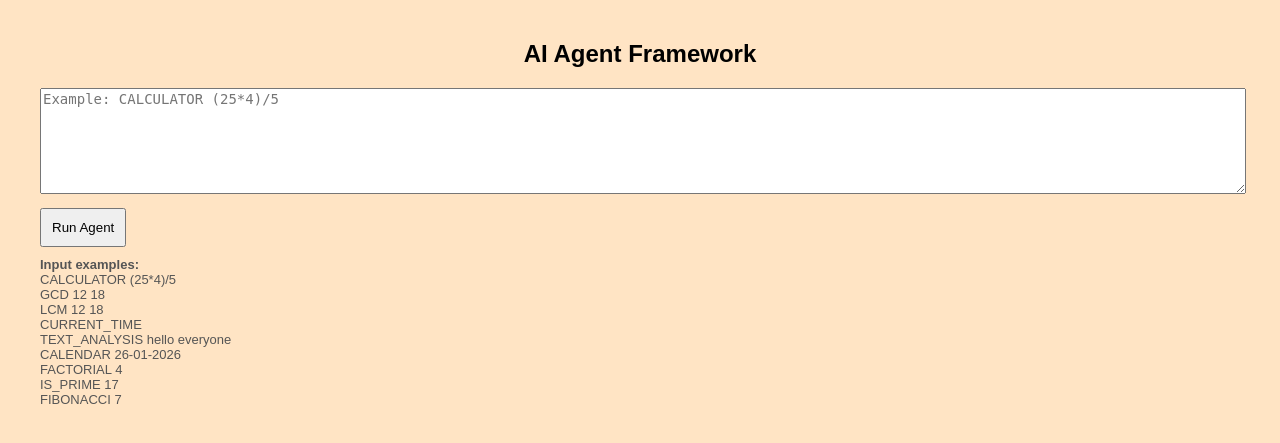
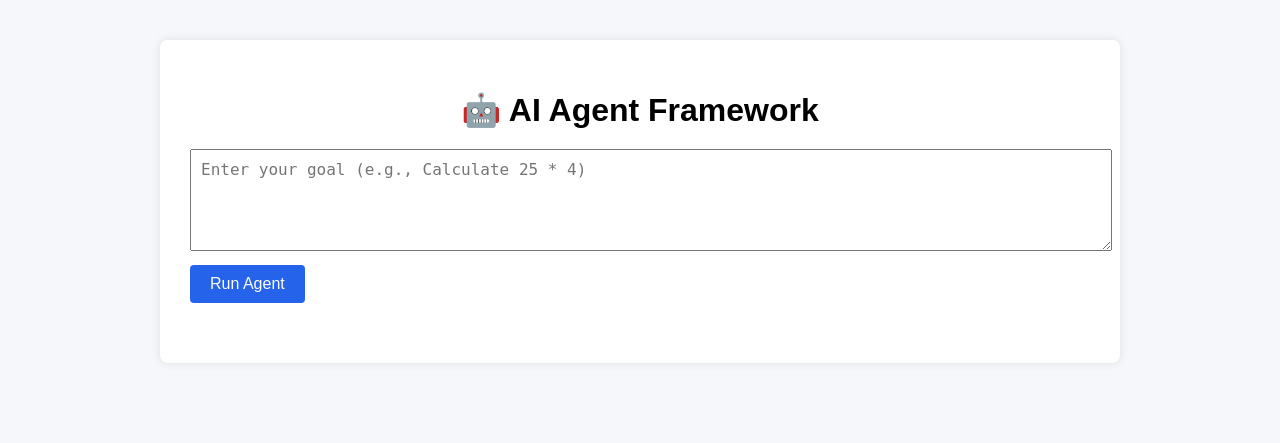
Before and after one commit to donthi-nishitha-4/ai-agent-system, a Flask app: page / in a window 1280 px wide. Shown: the top 443 px of the page. Run offline with Flask 3, Linux system fonts and the light colour scheme.

Commit message:
Update index.html

```diff
--- a/ai-agent-framework/templates/index.html
+++ b/ai-agent-framework/templates/index.html
@@ -1,68 +1,155 @@
 <!DOCTYPE html>
-<html>
+<html lang="en">
 <head>
+    <meta charset="UTF-8">
     <title>AI Agent Framework</title>
+    <meta name="viewport" content="width=device-width, initial-scale=1">
+
     <style>
-    body { font-family: Arial; margin: 40px;background-color: bisque; }
-    textarea { width: 100%; height: 100px; font-size: 14px; }
-    button { padding: 10px; margin-top: 10px; }
-    pre { background: bisque; padding: 10px; white-space: pre-wrap; }
-    .hint { color: #555; font-size: 13px; margin-top: 10px; }
-    h2{ text-align:center; }
+        body {
+            font-family: Arial, sans-serif;
+            background: #f5f7fa;
+            margin: 0;
+            padding: 0;
+        }
+
+        .container {
+            max-width: 900px;
+            margin: 40px auto;
+            background: #ffffff;
+            padding: 30px;
+            border-radius: 8px;
+            box-shadow: 0 0 10px rgba(0,0,0,0.1);
+        }
+
+        h1 {
+            text-align: center;
+            margin-bottom: 20px;
+        }
+
+        textarea {
+            width: 100%;
+            height: 80px;
+            padding: 10px;
+            font-size: 16px;
+        }
+
+        button {
+            margin-top: 10px;
+            padding: 10px 20px;
+            font-size: 16px;
+            background-color: #2563eb;
+            color: white;
+            border: none;
+            border-radius: 4px;
+            cursor: pointer;
+        }
+
+        button:hover {
+            background-color: #1d4ed8;
+        }
+
+        .output {
+            margin-top: 30px;
+        }
+
+        .final-answer {
+            background: #ecfeff;
+            border-left: 5px solid #06b6d4;
+            padding: 15px;
+            margin-bottom: 20px;
+            font-weight: bold;
+        }
+
+        .trace-step {
+            background: #f9fafb;
+            border: 1px solid #e5e7eb;
+            border-radius: 6px;
+            padding: 15px;
+            margin-bottom: 15px;
+        }
+
+        pre {
+            background: #111827;
+            color: #e5e7eb;
+            padding: 10px;
+            border-radius: 4px;
+            overflow-x: auto;
+        }
+
+        .label {
+            font-weight: bold;
+            margin-top: 10px;
+        }
     </style>
 </head>
 <body>
 
-<h2>AI Agent Framework</h2>
+<div class="container">
+    <h1>🤖 AI Agent Framework</h1>
 
-<textarea id="goal" placeholder="Example: CALCULATOR (25*4)/5"></textarea>
-<br>
+    <textarea id="goal" placeholder="Enter your goal (e.g., Calculate 25 * 4)"></textarea>
     <button onclick="runAgent()">Run Agent</button>
 
-<div class="hint">
-<b>Input examples:</b><br>
-CALCULATOR (25*4)/5<br>
-GCD 12 18<br>
-LCM 12 18<br>
-CURRENT_TIME<br>
-TEXT_ANALYSIS hello everyone<br>
-CALENDAR 26-01-2026<br>
-FACTORIAL 4<br>
-IS_PRIME 17<br>
-FIBONACCI 7
+    <div class="output" id="output"></div>
 </div>
-
-<pre id="output"></pre>
 
 <script>
 async function runAgent() {
     const goal = document.getElementById("goal").value.trim();
     const output = document.getElementById("output");
 
+    output.innerHTML = "";
+
     if (!goal) {
-    output.innerText = "❌ Please enter a goal.";
+        alert("Please enter a goal");
         return;
     }
 
-  output.innerText = "⏳ Running agent...";
+    output.innerHTML = "<p>⏳ Running agent...</p>";
 
     try {
-    const res = await fetch("/run", {
+        const response = await fetch("/run", {
             method: "POST",
             headers: { "Content-Type": "application/json" },
             body: JSON.stringify({ goal })
         });
 
-    const data = await res.json();
+        const data = await response.json();
 
-    if (!res.ok || data.error) {
-      output.innerText = "❌ Error: " + (data.error || "Unknown error");
-    } else {
-      output.innerText = data.result;
+        if (data.error) {
+            output.innerHTML = `<p style="color:red;">❌ ${data.error}</p>`;
+            return;
         }
 
+        let html = `
+            <div class="final-answer">
+                ✅ Final Answer: ${data.final_answer}
+            </div>
+            <h2>🧠 Think–Act–Observe Trace</h2>
+        `;
+
+        data.trace.forEach(step => {
+            html += `
+                <div class="trace-step">
+                    <h3>Step ${step.step}</h3>
+
+                    <div class="label">THINK</div>
+                    <pre>${step.thought}</pre>
+
+                    <div class="label">ACTION</div>
+                    <pre>${step.action}</pre>
+
+                    <div class="label">OBSERVATION</div>
+                    <pre>${step.result}</pre>
+                </div>
+            `;
+        });
+
+        output.innerHTML = html;
+
     } catch (err) {
-    output.innerText = "❌ Server error: " + err.message;
+        output.innerHTML = "<p style='color:red;'>❌ Server error</p>";
     }
 }
 </script>
```
Lines whose indentation alone changed are shown as unchanged.
